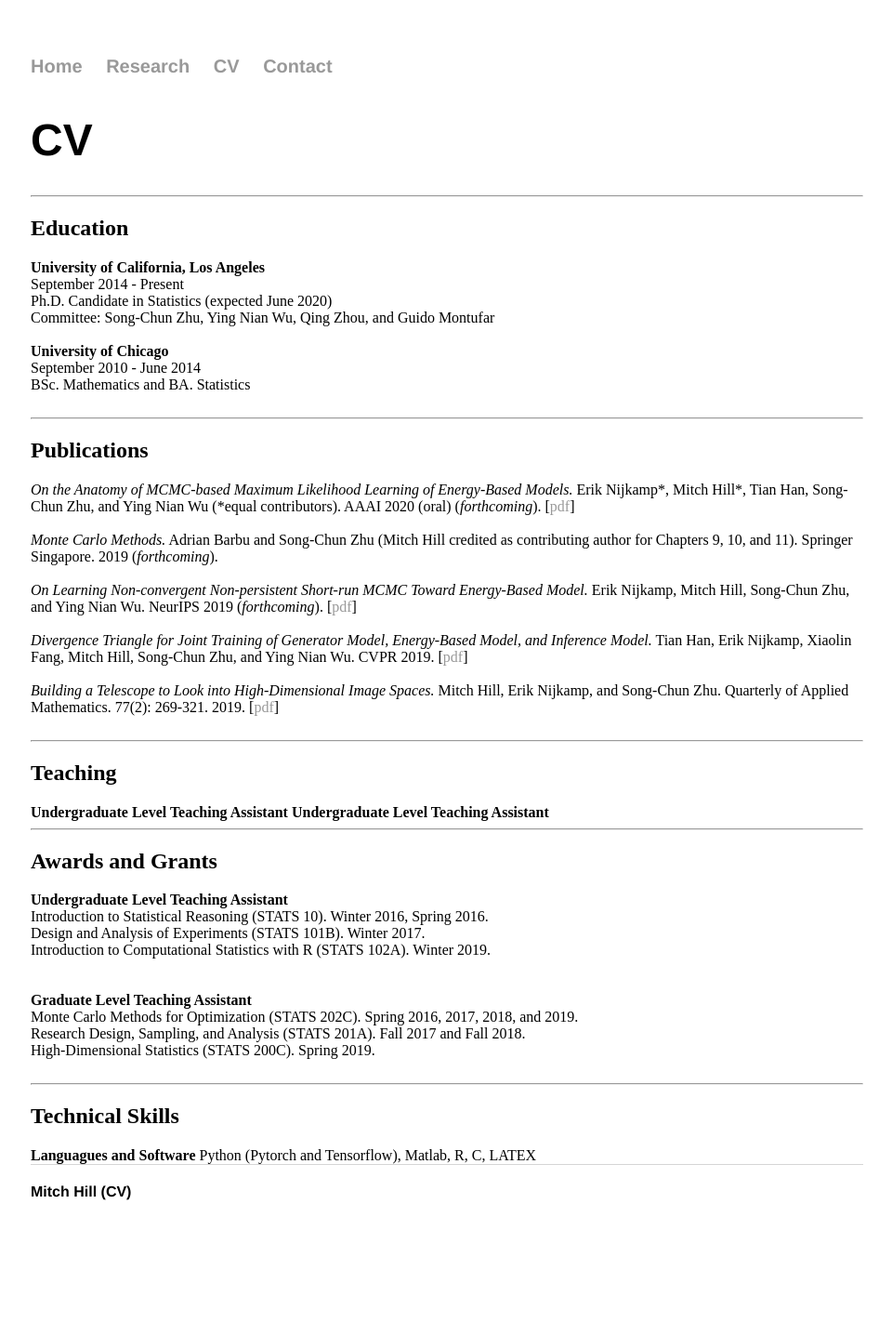
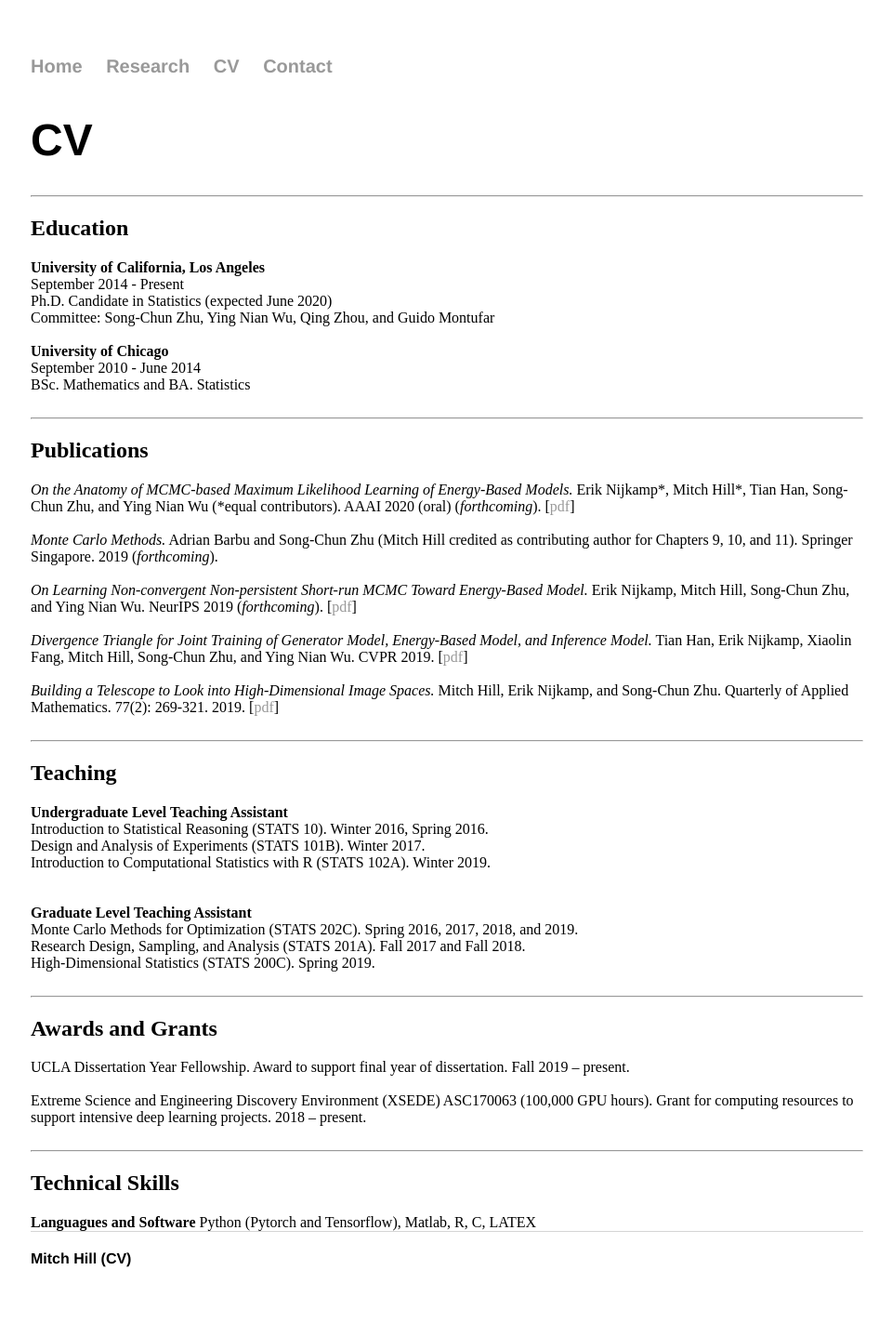
Before and after one commit to point0bar1/point0bar1.github.io, a Jekyll site: the page built from cv/index.html, in a window 1280 px wide. Shown: the whole page at 93% size, without its empty margins (159-1119 px from the left). Built offline with Jekyll 4.4.1, drawn with Linux system fonts in a browser that asks for light colours; before the commit the page ends 1351 px from its top, so only the background shows below that.

Commit message:
Update index.html

```diff
--- a/cv/index.html
+++ b/cv/index.html
@@ -49,16 +49,6 @@ title: Mitch Hill (CV)
 <h2>Teaching</h2>
 
 <div style="font-size:1em">
-    <strong>Undergraduate Level Teaching Assistant</strong>
-
-    <strong>Undergraduate Level Teaching Assistant</strong>
-
-</div>
-<hr />
-
-<h2>Awards and Grants</h2>
-
-<div style="font-size:1em">
     <strong>Undergraduate Level Teaching Assistant</strong><br/>
     Introduction to Statistical Reasoning (STATS 10). Winter 2016, Spring 2016. <br/>
     Design and Analysis of Experiments (STATS 101B). Winter 2017. <br/>
@@ -72,6 +62,17 @@ title: Mitch Hill (CV)
 </div>
 <hr />
 
+<h2>Awards and Grants</h2>
+
+<div style="font-size:1em">
+    UCLA Dissertation Year Fellowship. Award to support final year of dissertation. Fall 2019 – present.
+    <br/><br/>
+    Extreme Science and Engineering Discovery Environment (XSEDE) ASC170063 (100,000 GPU hours).
+    Grant for computing resources to support intensive deep learning projects. 2018 – present.
+    <br/><br/>
+</div>
+<hr />
+
 <h2>Technical Skills</h2>
 
 <div style="font-size:1em">
```
